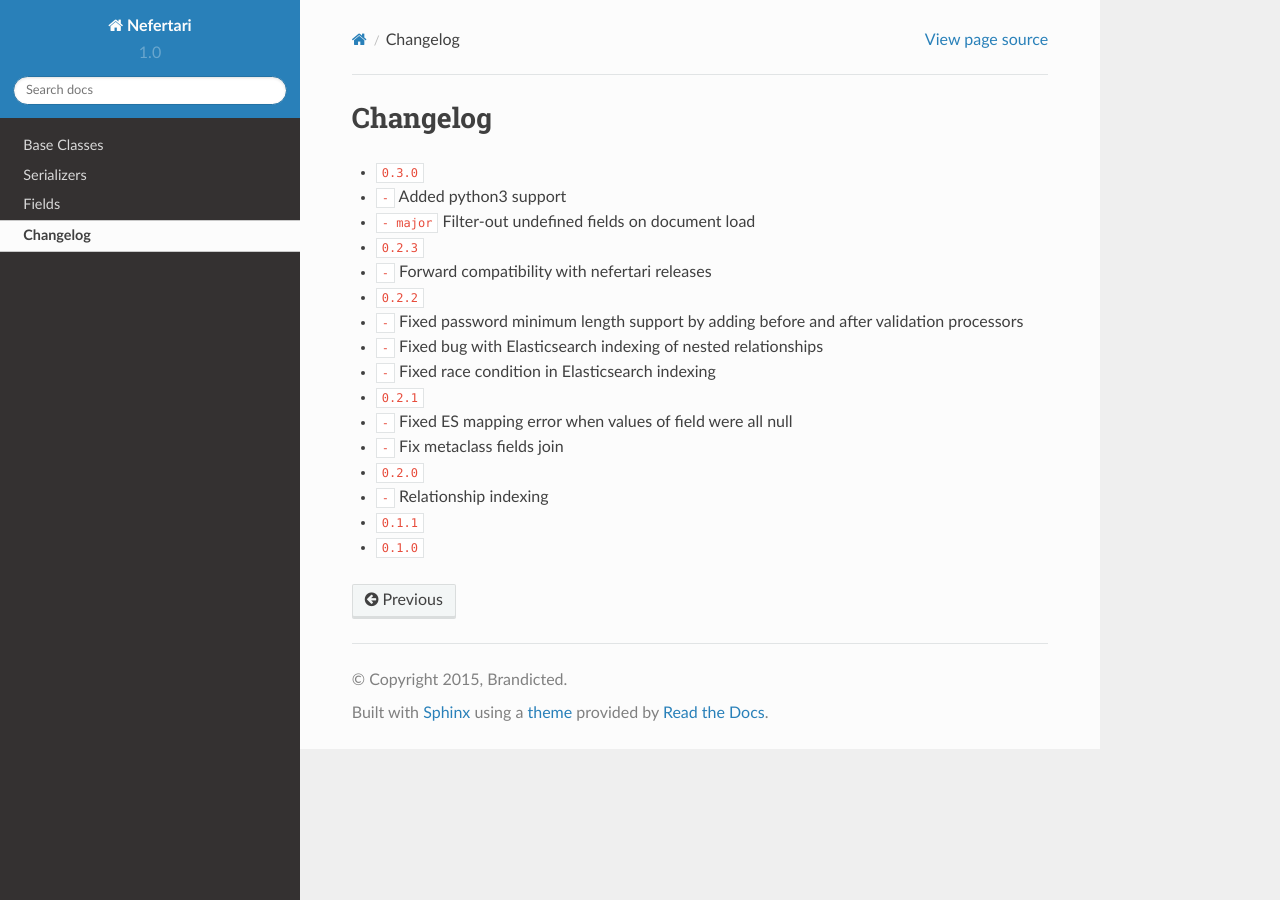
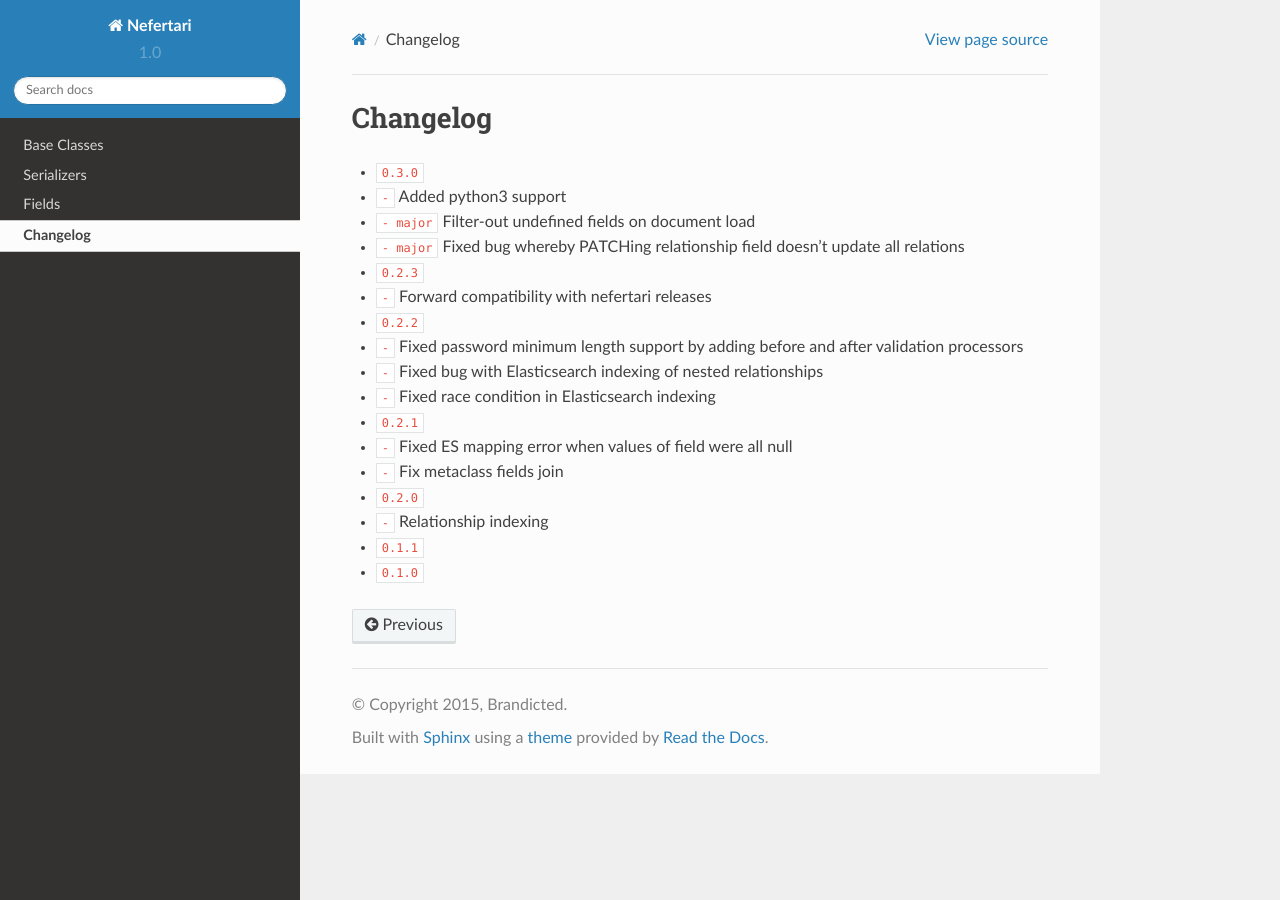
Before and after one commit to ramses-tech/nefertari-mongodb, a Sphinx documentation site: the page built from docs/source/changelog.rst, in a window 1280 px wide. Built offline with Sphinx 7.4.7 and the Read the Docs theme 2.0.0, drawn with Linux system fonts in a browser that asks for light colours; cross-references to code outside the pages are shown as plain code.

Commit message:
updating changelog

```diff
--- a/docs/source/changelog.rst
+++ b/docs/source/changelog.rst
@@ -1,9 +1,10 @@
 Changelog
 =========
 
-* :release:`0.3.0 <2015-06-12>`
+* :release:`0.3.0 <2015-06-14>`
 * :support:`-` Added python3 support
 * :bug:`- major` Filter-out undefined fields on document load
+* :bug:`- major` Fixed bug whereby PATCHing relationship field doesn't update all relations
 
 * :release:`0.2.3 <2015-06-05>`
 * :bug:`-` Forward compatibility with nefertari releases
```
